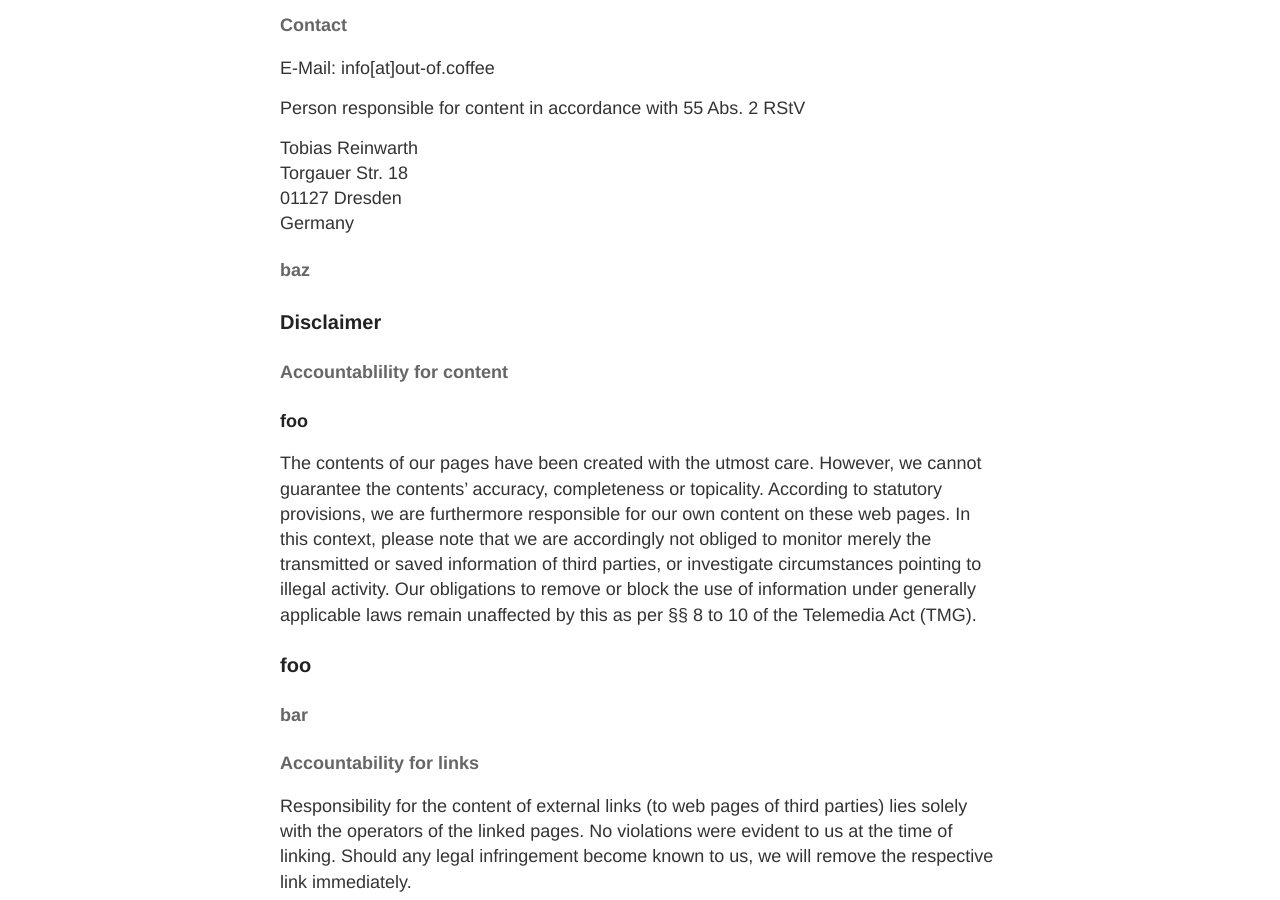
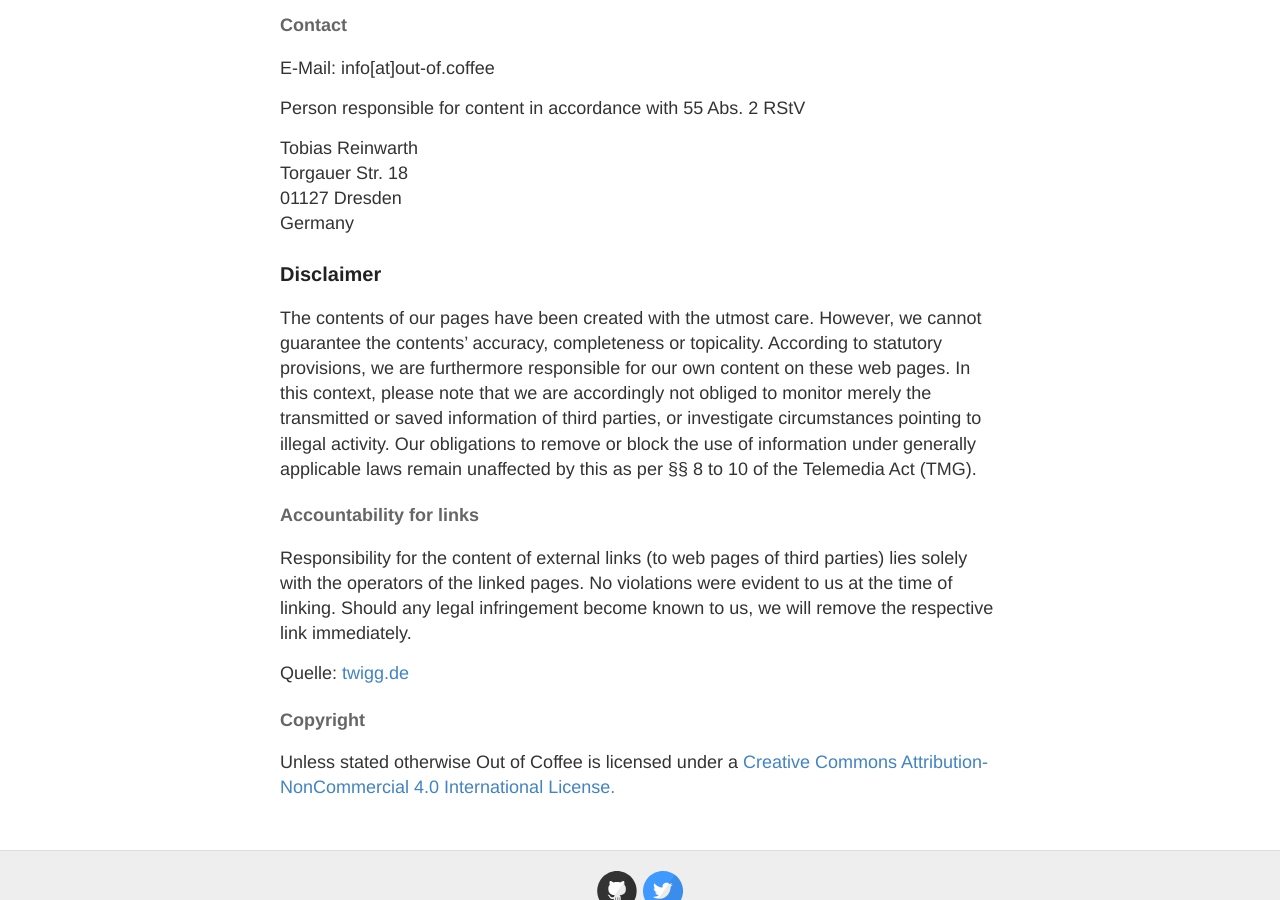
Before and after one commit to tobytes/tobytes.github.io, a Jekyll site: the page built from impressum.md, in a window 1280 px wide and 900 px high, scrolled down 430 px. Built offline with Jekyll 4.4.1, drawn with Linux system fonts in a browser that asks for light colours.

Commit message:
Updated impressum.md

```diff
--- a/impressum.md
+++ b/impressum.md
@@ -22,13 +22,10 @@
 Torgauer Str. 18
 01127 Dresden
 Germany
-####baz
+
 ### Disclaimer
-#### Accountablility for content
-##### foo
+
 The contents of our pages have been created with the utmost care. However, we cannot guarantee the contents' accuracy, completeness or topicality. According to statutory provisions, we are furthermore responsible for our own content on these web pages. In this context, please note that we are accordingly not obliged to monitor merely the transmitted or saved information of third parties, or investigate circumstances pointing to illegal activity. Our obligations to remove or block the use of information under generally applicable laws remain unaffected by this as per §§ 8 to 10 of the Telemedia Act (TMG).
-###foo
-####bar
 
 #### Accountability for links
 Responsibility for the content of external links (to web pages of third parties) lies solely with the operators of the linked pages. No violations were evident to us at the time of linking. Should any legal infringement become known to us, we will remove the respective link immediately.
```
